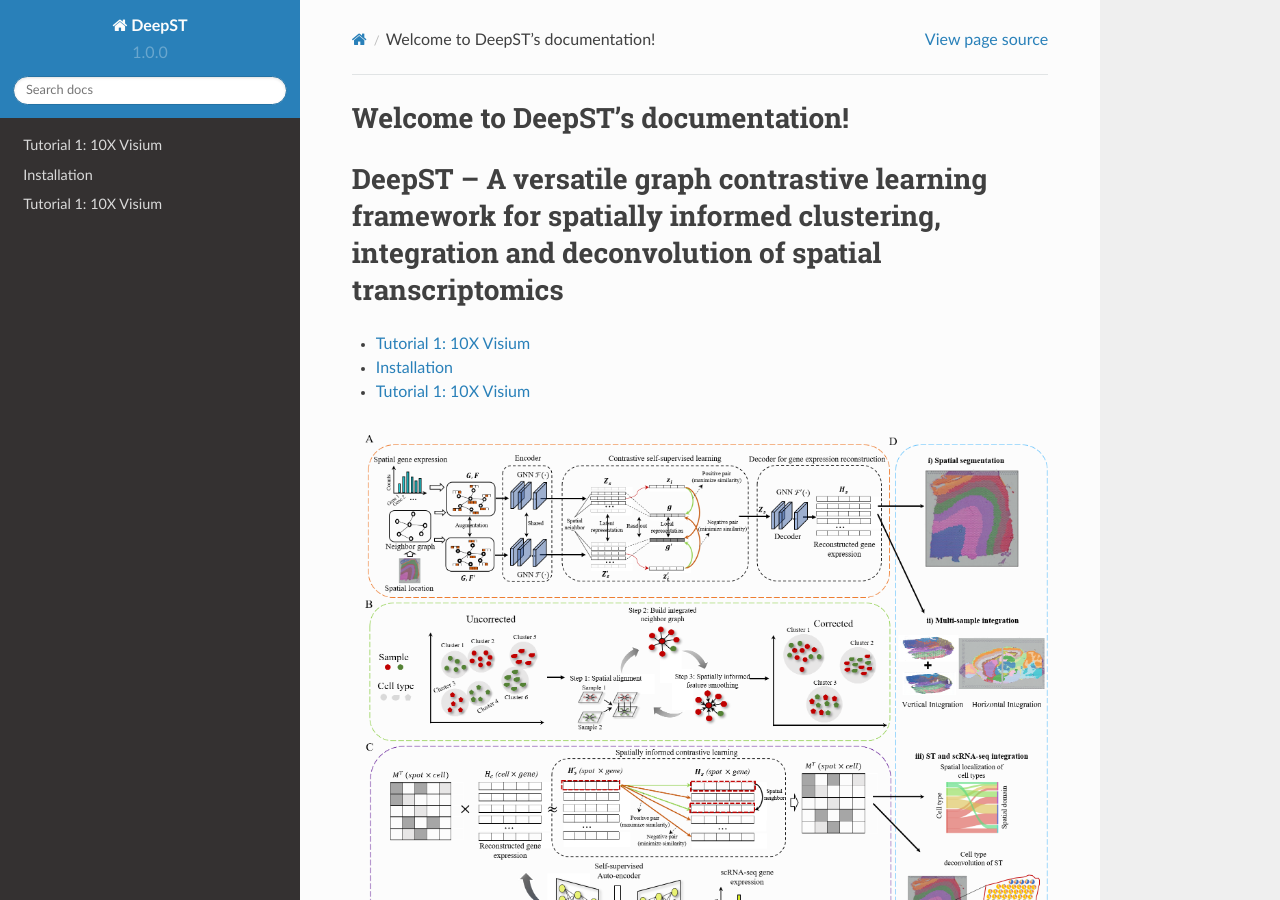
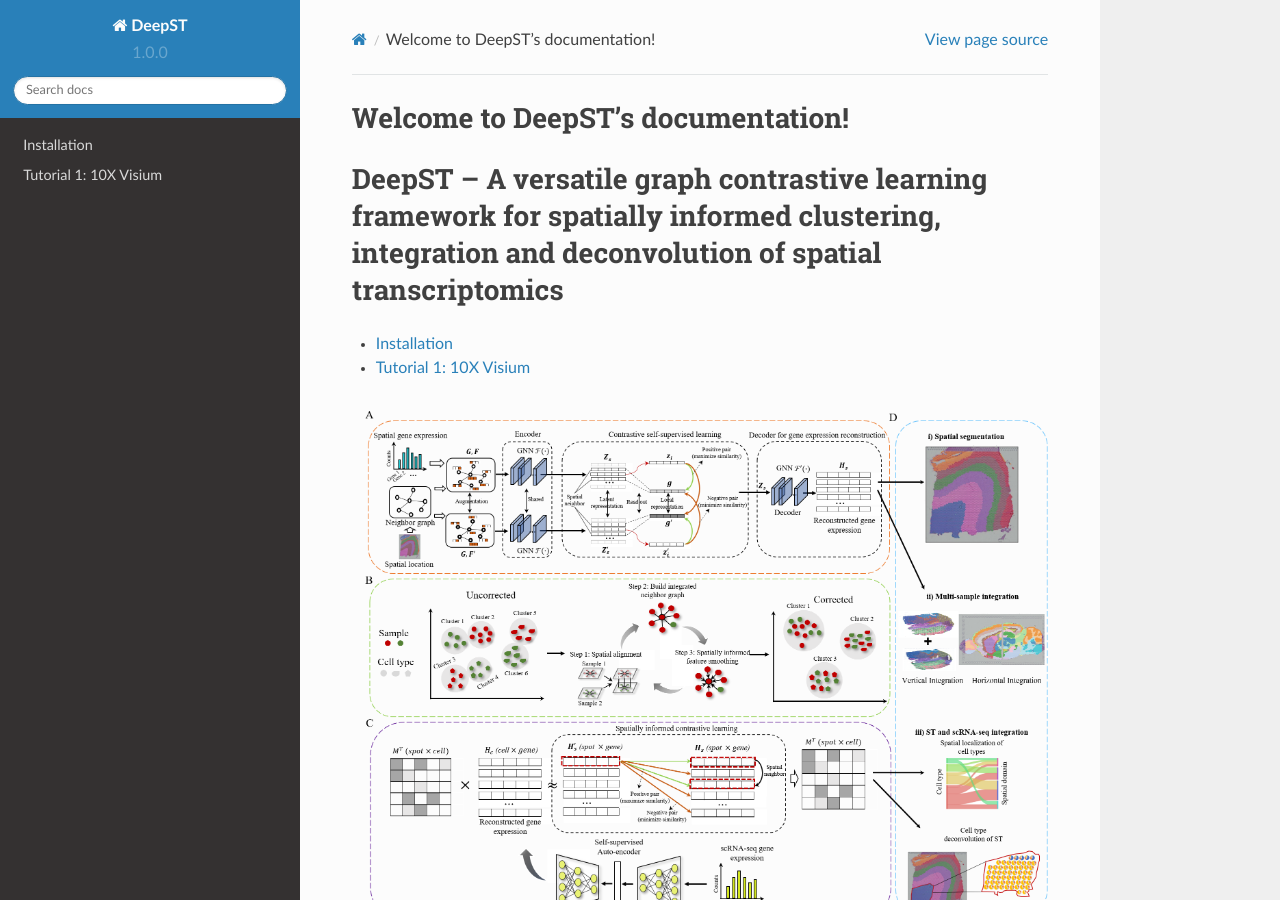
Before and after one commit to JinmiaoChenLab/GraphST_Tutorials, a Sphinx documentation site: the page built from docs/source/index.rst, in a window 1280 px wide and 900 px high. Built offline with Sphinx 7.4.7 and the Read the Docs theme 2.0.0, drawn with Linux system fonts in a browser that asks for light colours; pages that are not in the unit, such as notebooks, are missing from menus.

Commit message:
Update index.rst

```diff
--- a/docs/source/index.rst
+++ b/docs/source/index.rst
@@ -12,7 +12,6 @@ DeepST – A versatile graph contrastive learning framework for spatially inform
 .. toctree::
    :maxdepth: 1
 
-   T1_10X_Visium
    Installation
    Tutorial 1_10X Visium
    Tutorial 2_scRNA and ST data integration
```
